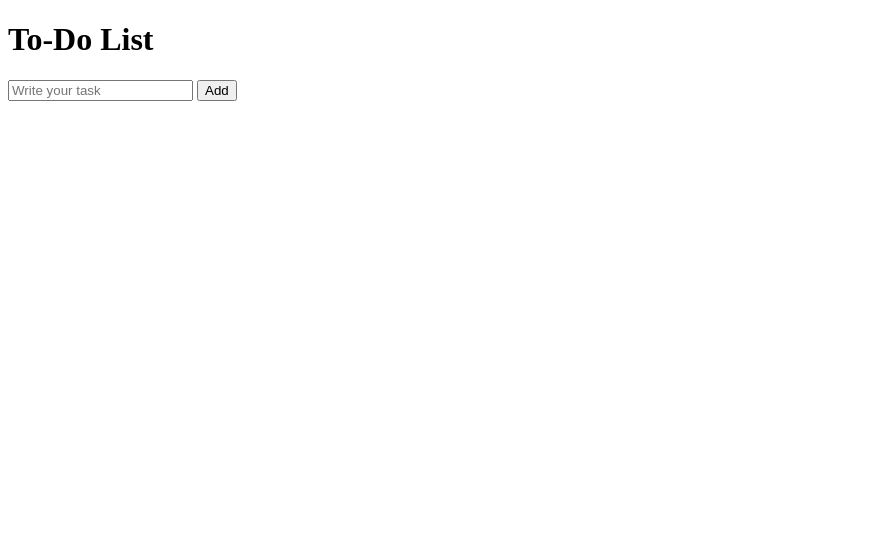
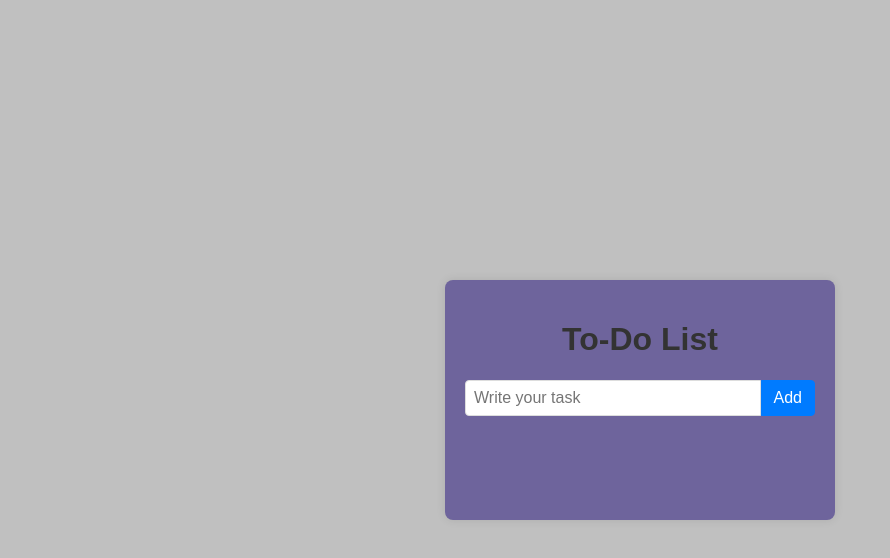
Before and after one commit to Mahesh2056/GLORIAVITA-CRAFTTECH-SOLUTIONS-ToDo-List, a plain HTML site: page index.html in a window 1280 px wide. Shown: the whole page, without its empty margins (0-890 px from the left). Drawn offline with Linux system fonts and the light colour scheme.

Commit message:
Implement CSS

```diff
--- a/index.html
+++ b/index.html
@@ -4,6 +4,7 @@
     <meta charset="UTF-8">
     <meta name="viewport" content="width=device-width, initial-scale=1.0">
     <title>To-Do List</title>
+    <link rel="stylesheet" href="styles/style.css" />
 </head>
 <body>
     <div class="container">
--- /dev/null
+++ b/styles/style.css
@@ -0,0 +1,55 @@
+body {
+    font-family: Arial, sans-serif;
+    background-color: #C0C0C0;
+    display: flex;
+    justify-content: center;
+    align-items: center;
+    height: 100vh;
+    margin: 0;
+}
+
+.container {
+    background-color: #6e649c;
+    padding: 20px;
+    border-radius: 8px;
+    box-shadow: 0 0 10px rgba(0, 0, 0, 0.1);
+    width: 350px;
+    height: 200px;
+}
+
+h1 {
+    text-align: center;
+    color: #333;
+}
+
+form {
+    display: flex;
+    margin-bottom: 10px;
+}
+
+input[type="text"] {
+    flex: 1;
+    padding: 8px;
+    font-size: 16px;
+    border: 1px solid #ddd;
+    border-radius: 4px 0 0 4px;
+}
+
+button {
+    padding: 8px 12px;
+    font-size: 16px;
+    border: 1px solid #007bff;
+    background-color: #007bff;
+    color: #fff;
+    border-radius: 0 4px 4px 0;
+    cursor: pointer;
+}
+
+button:hover {
+    background-color: #0056b3;
+}
+
+ul {
+    list-style-type: none;
+    padding: 0;
+}
```
